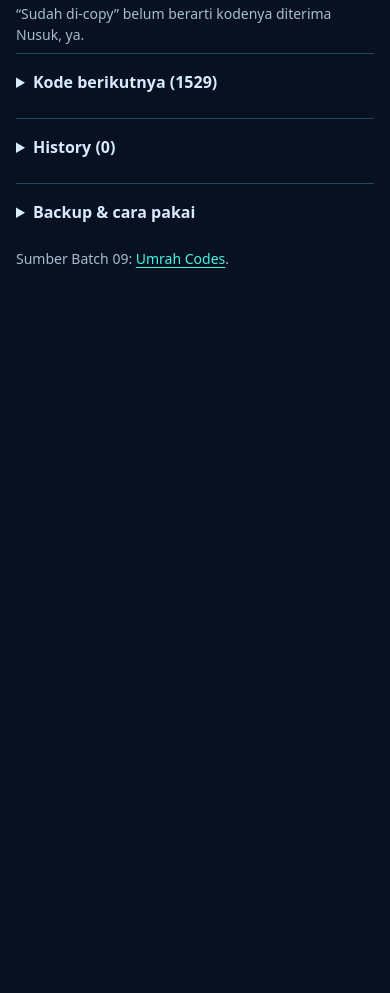
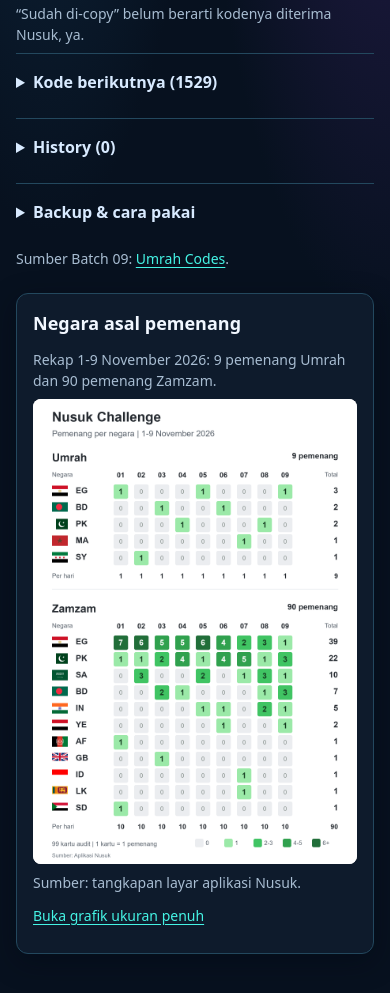
Before and after one commit to fathahnoor/nkl, a plain HTML site: page Salin-Kode-Nusuk/index.html in a window 390 px wide. Shown: the part 663-1656 px from the top of the page. Before the commit the page ends 972 px from the top, so only its background shows below. Drawn offline with Linux system fonts and the light colour scheme.

Commit message:
feat: show audited winner country charts below the key list
Embed the existing Umrah and Zamzam charts for November 1-9, 2026 with responsive sizing and a full-resolution link.

Co-authored-by: OpenBot <335604065+openbotgit[bot]@users.noreply.github.com>

```diff
--- a/Salin-Kode-Nusuk/index.html
+++ b/Salin-Kode-Nusuk/index.html
@@ -14,6 +14,7 @@ button,summary,.file-label{touch-action:manipulation;-webkit-tap-highlight-color
 .batch-panel{margin-top:20px;padding:14px;border:1px solid #335b66;border-radius:12px;background:#0d1928}.batch-controls{display:flex;align-items:flex-end;gap:8px}.batch-controls label{flex:1;min-width:0;font-size:13px;color:var(--muted)}select{display:block;width:100%;min-height:48px;margin-top:5px;border:1px solid #3d6971;border-radius:8px;padding:10px;background:#111d30;color:var(--ink);font:inherit;font-size:15px}select:focus-visible,textarea:focus-visible{outline:3px solid #c9ff70;outline-offset:3px}.batch-controls button{flex:none;color:var(--brand);white-space:nowrap}.batch-meta{font-size:12px;color:var(--muted);margin:10px 0 0}.batch-dialog{max-height:90dvh;overflow-y:auto}.batch-dialog label{display:block;margin:14px 0 6px;font-size:14px}.batch-dialog input:not([type=file]),.batch-dialog textarea{display:block;width:100%;background:#080e19;color:var(--ink);font:16px system-ui;border:1px solid #51827f;border-radius:8px;padding:10px;margin:0}.batch-dialog textarea{resize:vertical;min-height:130px;font-family:monospace}.batch-dialog input[type=file]{font-size:14px;width:100%;padding:0;border:0;margin:0}.batch-error{min-height:24px;font-size:14px;color:var(--red)}
 .site-link{color:var(--brand);text-underline-offset:3px}.status,.batch-meta{overflow-wrap:anywhere}
 #allBatchTotal{margin:12px 0 0;padding:8px 10px;border:1px solid var(--lime);border-radius:8px;background:var(--lime);color:var(--paper);font-size:clamp(11px,3.4vw,18px);font-weight:800;line-height:1.4;white-space:nowrap}
+.winner-charts{margin-top:24px}.winner-charts figure{margin:0}.winner-charts img{display:block;width:100%;height:auto;background:#fff;border-radius:8px}.winner-charts figcaption{margin-top:8px}.winner-chart-link{display:inline-flex;align-items:center;min-height:44px}.winner-charts a:focus-visible{outline:3px solid var(--lime);outline-offset:3px}
 </style>
 </head>
 <body>
@@ -32,6 +33,11 @@ button,summary,.file-label{touch-action:manipulation;-webkit-tap-highlight-color
 <details id="historyDetails"><summary>History (<span id="historyCount"></span>)</summary><p class="hint">Tap kode merah buat copy lagi. Kode berikutnya tetap di tempat.</p><div id="historyList" class="list history"></div></details>
 <details><summary>Backup &amp; cara pakai</summary><div class="panel"><div class="tools"><button id="export">Backup semua batch</button><label class="file-label">Restore progres<input id="import" type="file" accept=".json,application/json"></label></div><p class="hint">Buka atau bagikan <a class="site-link" href="https://fathahnoor.github.io/nkl/">Nusuk Keys List Copy-Paste</a>. Cukup buka linknya dari browser hape.</p><p class="hint">Progres tersimpan di browser masing-masing. Gunakan Backup semua batch dan Restore progres jika ingin memindahkan daftar serta progres ke hape atau browser lain.</p><p class="hint">Kalau copy otomatis nggak jalan, tekan lama kode pada dialog Copy manual lalu pilih Copy. Setelah itu tap “Sudah di-copy”.</p></div></details>
 <section aria-label="Sumber kode"><p class="hint">Sumber Batch 09: <a class="site-link" href="https://umrahcodes.click/">Umrah Codes</a>.</p></section>
+<section id="rekap-pemenang" class="panel winner-charts" aria-labelledby="winnerChartsTitle">
+<h2 id="winnerChartsTitle">Negara asal pemenang</h2>
+<p class="hint">Rekap 1-9 November 2026: 9 pemenang Umrah dan 90 pemenang Zamzam.</p>
+<figure><a href="rekap-pemenang-01-09-nov2026.png" aria-label="Buka kedua grafik pemenang dalam ukuran penuh"><img src="rekap-pemenang-01-09-nov2026.png" width="1640" height="2352" loading="lazy" decoding="async" alt="Dua grafik pemenang per negara dan tanggal: Umrah, 9 pemenang; Zamzam, 90 pemenang. Periode 1-9 November 2026."></a><figcaption class="hint">Sumber: tangkapan layar aplikasi Nusuk.<br><a class="site-link winner-chart-link" href="rekap-pemenang-01-09-nov2026.png">Buka grafik ukuran penuh</a></figcaption></figure>
+</section>
 </main>
 <dialog id="manual"><h2>Copy manual dulu, ya</h2><p>Browser membatasi copy otomatis. Tekan lama kode ini, lalu pilih Copy.</p><input id="manualCode" readonly aria-label="Kode untuk copy manual" autocapitalize="off" spellcheck="false"><div class="row"><button id="manualDone">Sudah di-copy</button><button id="manualCancel" class="cancel">Batal</button></div><p class="hint">Countdown 5 detik dimulai setelah kamu tap “Sudah di-copy”.</p></dialog>
 <dialog id="batchDialog" class="batch-dialog"><form id="batchForm"><h2>Tambah batch baru</h2><p class="hint">Kode dari batch lama otomatis dilewati. Batch baru langsung aktif setelah ditambahkan.</p><label for="batchName">Nama batch</label><input id="batchName" maxlength="80" required><label for="batchText">Paste daftar kode</label><textarea id="batchText" rows="6" placeholder="NG-xxxxxxxx
```
Also changed, not shown: Salin-Kode-Nusuk/rekap-pemenang-01-09-nov2026.png (added), 1 other file.
